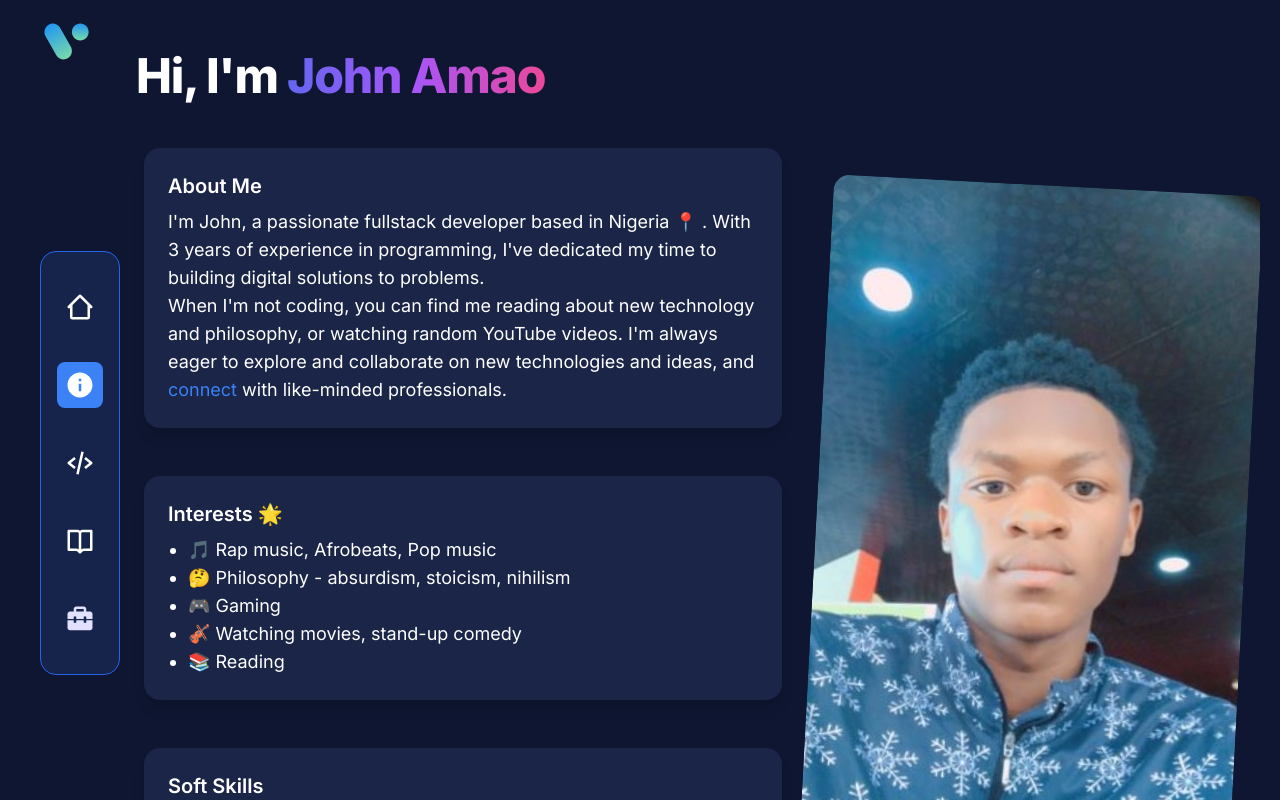
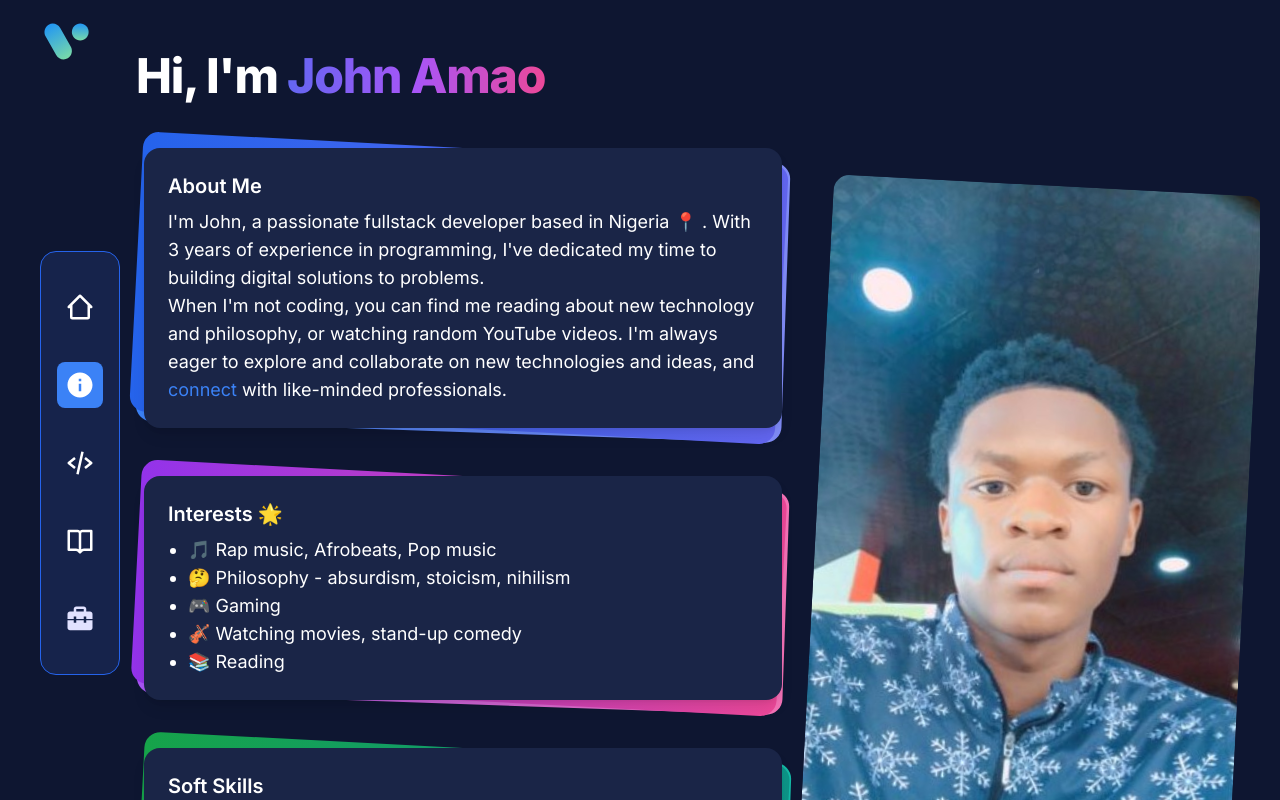
Before and after one commit to JOHN-AMAO/Portfolio, a Next.js app: page /about in a window 1280 px wide. Shown: the top 800 px of the page. Built offline with nearby package versions, Linux system fonts and the light colour scheme.

Commit message:
about page

```diff
--- a/app/(routes)/about/page.tsx
+++ b/app/(routes)/about/page.tsx
@@ -25,9 +25,10 @@ const Page = () => {
                 transition={{ duration: 0.5 }}
                 className="relative group"
                 whileHover={{ scale: 1.05 }}
+                style={{ zIndex: 1 }}
               >
-                <div className="bg-gradient-to-r from-blue-600 to-indigo-500 rounded-2xl transform rotate-3 -z-10 group-hover:rotate-6 transition-transform duration-300 w-full h-full"></div>
-                <div className="bg-gradient-to-r from-blue-500 to-indigo-400 rounded-2xl transform rotate-2 -z-20 group-hover:rotate-4 transition-transform duration-300 w-full h-full mt-1 ml-1"></div>
+                <div className="bg-gradient-to-r from-blue-600 to-indigo-500 rounded-2xl transform rotate-3 -z-10 group-hover:rotate-6 transition-transform duration-300 w-full h-full absolute top-0 left-0"></div>
+                <div className="bg-gradient-to-r from-blue-500 to-indigo-400 rounded-2xl transform rotate-2 -z-20 group-hover:rotate-4 transition-transform duration-300 w-full h-full absolute top-1 left-1"></div>
                 <div className="bg-[#1a2547] rounded-2xl p-6 shadow-lg hover:shadow-xl transition-all duration-300 relative z-10 group-hover:translate-x-2 group-hover:-translate-y-2 mt-2 ml-2">
                   <h3 className="text-xl font-semibold mb-2 text-white">About Me</h3>
                   <p className="text-white text-lg ">
@@ -47,9 +48,10 @@ const Page = () => {
                 transition={{ duration: 0.5, delay: 0.2 }}
                 className="relative group"
                 whileHover={{ scale: 1.05 }}
+                style={{ zIndex: 1 }}
               >
-                <div className="bg-gradient-to-r from-purple-600 to-pink-500 rounded-2xl transform rotate-3 -z-10 group-hover:rotate-6 transition-transform duration-300 w-full h-full"></div>
-                <div className="bg-gradient-to-r from-purple-500 to-pink-400 rounded-2xl transform rotate-2 -z-20 group-hover:rotate-4 transition-transform duration-300 w-full h-full mt-1 ml-1"></div>
+                <div className="bg-gradient-to-r from-purple-600 to-pink-500 rounded-2xl transform rotate-3 -z-10 group-hover:rotate-6 transition-transform duration-300 w-full h-full absolute top-0 left-0"></div>
+                <div className="bg-gradient-to-r from-purple-500 to-pink-400 rounded-2xl transform rotate-2 -z-20 group-hover:rotate-4 transition-transform duration-300 w-full h-full absolute top-1 left-1"></div>
                 <div className="bg-[#1a2547] rounded-2xl p-6 shadow-lg hover:shadow-xl transition-all duration-300 relative z-10 group-hover:translate-x-2 group-hover:-translate-y-2 mt-2 ml-2">
                   <h3 className="text-xl font-semibold mb-2 text-white">Interests 🌟</h3>
                   <ul className="text-white text-lg  list-disc pl-5">
@@ -68,9 +70,10 @@ const Page = () => {
                 transition={{ duration: 0.5, delay: 0.4 }}
                 className="relative group"
                 whileHover={{ scale: 1.05 }}
+                style={{ zIndex: 1 }}
               >
-                <div className="bg-gradient-to-r from-green-600 to-teal-600 rounded-2xl transform rotate-3 -z-10 group-hover:rotate-6 transition-transform duration-300 w-full h-full"></div>
-                <div className="bg-gradient-to-r from-green-500 to-teal-500 rounded-2xl transform rotate-2 -z-20 group-hover:rotate-4 transition-transform duration-300 w-full h-full mt-1 ml-1"></div>
+                <div className="bg-gradient-to-r from-green-600 to-teal-600 rounded-2xl transform rotate-3 -z-10 group-hover:rotate-6 transition-transform duration-300 w-full h-full absolute top-0 left-0"></div>
+                <div className="bg-gradient-to-r from-green-500 to-teal-500 rounded-2xl transform rotate-2 -z-20 group-hover:rotate-4 transition-transform duration-300 w-full h-full absolute top-1 left-1"></div>
                 <div className="bg-[#1a2547] rounded-2xl p-6 shadow-lg hover:shadow-xl transition-all duration-300 relative z-10 group-hover:translate-x-2 group-hover:-translate-y-2 mt-2 ml-2">
                   <h3 className="text-xl font-semibold mb-2 text-white">Soft Skills</h3>
                   <p className="text-white text-lg">
--- a/components/MobileNav.tsx
+++ b/components/MobileNav.tsx
@@ -35,7 +35,7 @@ const MobileNav = () => {
   }
 
   return (
-    <div className='md:hidden fixed bottom-0 left-0 right-0 shadow-md bg-white backdrop-filter backdrop-blur-xl bg-opacity-10'>
+    <div className='md:hidden fixed bottom-0 left-0 right-0 shadow-md bg-white z-50 backdrop-filter backdrop-blur-xl bg-opacity-10'>
       <div className='flex flex-row justify-evenly w-full py-2'>
         {links.map((link) => (
           <Link
```
